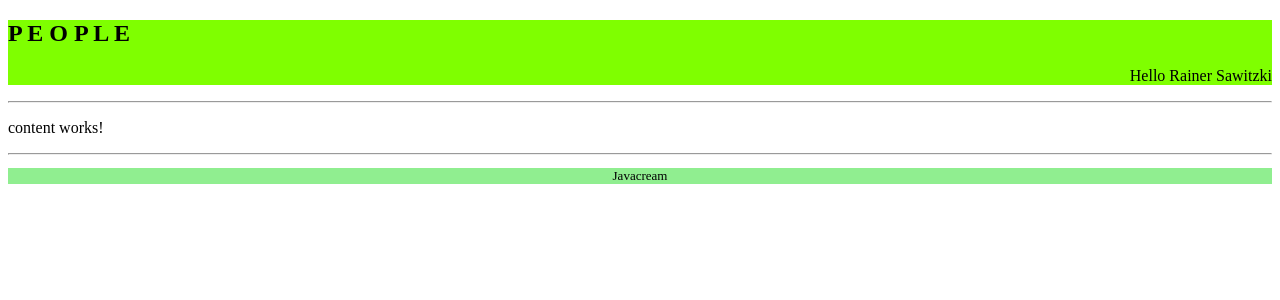
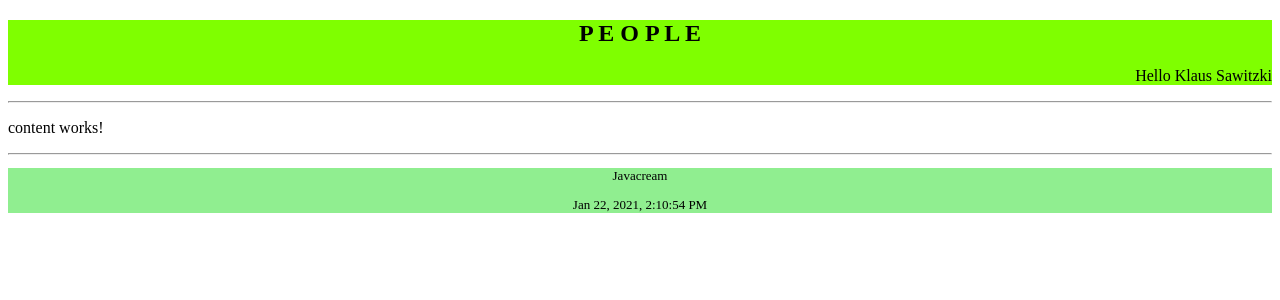
Before and after one commit to Javacream/org.javacream.training.angular, an Angular app in the folder training/: page / in a window 1280 px wide. Shown: the top 300 px of the page. Built offline with nearby package versions, Linux system fonts and the light colour scheme.

Commit message:
introduce clock and timer for profile

```diff
--- a/training/src/app/app.module.ts
+++ b/training/src/app/app.module.ts
@@ -5,13 +5,15 @@ import { AppComponent } from './app.component';
 import { HeaderComponent } from './people/components/header/header.component';
 import { FooterComponent } from './people/components/footer/footer.component';
 import { ContentComponent } from './people/components/content/content.component';
+import { ClockComponent } from './util/components/clock/clock.component';
 
 @NgModule({
   declarations: [
     AppComponent,
     HeaderComponent,
     FooterComponent,
-    ContentComponent
+    ContentComponent,
+    ClockComponent
   ],
   imports: [
     BrowserModule
--- a/training/src/app/model/people.data.ts
+++ /dev/null
@@ -1,5 +0,0 @@
-import {Person} from './people.model'
-
-export let profile:Person = {id:42, lastname:"Sawitzki", firstname:"Rainer", gender:"m", height:183}
-export let appName = "P E O P L E"
-export let company = "Javacream"
--- a/training/src/app/people/components/footer/footer.component.html
+++ b/training/src/app/people/components/footer/footer.component.html
@@ -1,2 +1,4 @@
-<div id="footer"><p>{{company}}</p>
+<div id="footer">
+    <p>{{company}}</p>
+    <app-clock></app-clock>
 </div>
--- a/training/src/app/people/components/footer/footer.component.ts
+++ b/training/src/app/people/components/footer/footer.component.ts
@@ -1,5 +1,5 @@
 import { Component, OnInit } from '@angular/core';
-import {company} from '../../../model/people.data'
+import {config} from '../../model/people.data'
 @Component({
   selector: 'app-footer',
   templateUrl: './footer.component.html',
@@ -12,6 +12,6 @@ export class FooterComponent implements OnInit {
   ngOnInit(): void {
   }
 
-  company = company
+  company = config.company
 
 }
--- a/training/src/app/people/components/header/header.component.css
+++ b/training/src/app/people/components/header/header.component.css
@@ -1,5 +1,6 @@
 #header {
     background-color: chartreuse;
+    text-align: center;
 }
 
 #profile {
--- a/training/src/app/people/components/header/header.component.ts
+++ b/training/src/app/people/components/header/header.component.ts
@@ -1,5 +1,5 @@
 import { Component } from '@angular/core';
-import { profile, appName } from 'src/app/model/people.data';
+import { profile, config } from 'src/app/people/model/people.data';
 
 @Component({
   selector: 'app-header',
@@ -7,7 +7,7 @@ import { profile, appName } from 'src/app/model/people.data';
   styleUrls: ['./header.component.css']
 })
 export class HeaderComponent{
-  appName = appName
+  appName = config.appName
   profileGreeting(){
     return `Hello ${profile.firstname} ${profile.lastname}`
   }
--- /dev/null
+++ b/training/src/app/people/model/people.data.ts
@@ -0,0 +1,9 @@
+import {Person} from './people.model'
+
+export let profile:Person = {id:42, lastname:"Sawitzki", firstname:"Rainer", gender:"m", height:183}
+export let config = {
+appName: "P E O P L E",
+company: "Javacream"
+}
+
+setTimeout(() => {profile.firstname = "Klaus"; console.log("Changed firstname: " + profile.firstname)}, 1000)
--- /dev/null
+++ b/training/src/app/util/components/clock/clock.component.html
@@ -0,0 +1 @@
+<p>{{time | date:'medium'}}</p>
--- /dev/null
+++ b/training/src/app/util/components/clock/clock.component.ts
@@ -0,0 +1,18 @@
+import { Component, OnInit } from '@angular/core';
+
+@Component({
+  selector: 'app-clock',
+  templateUrl: './clock.component.html',
+  styleUrls: ['./clock.component.css']
+})
+export class ClockComponent implements OnInit {
+
+  constructor() { }
+
+  ngOnInit(): void {
+    setInterval(() => this.time = new Date(), 5000)
+  }
+
+  time = new Date()
+
+}
```
Also changed, not shown: training/src/app/people/model/people.model.ts (renamed from training/src/app/model/people.model.ts), training/src/app/util/components/clock/clock.component.css (added), 2 other files (tests, documents, lock files or other folders).
